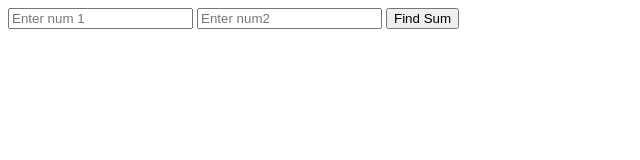
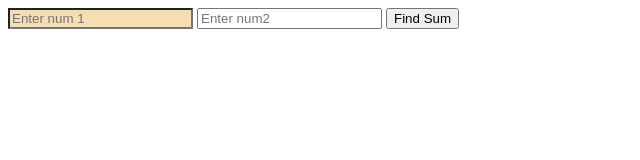
Before and after one commit to dotslashaman/Express_Server, a website: page dom.html in a window 1280 px wide. Shown: the whole page, without its empty margins (0-640 px from the left). Drawn offline with Linux system fonts and the light colour scheme.

Commit message:
added input color

```diff
--- a/dom.html
+++ b/dom.html
@@ -1,6 +1,15 @@
 <html>
     <head>
         <title>Calculator</title>
+        <style>
+            #it1{
+                background-color: wheat;
+            }
+
+            #it2{
+
+            }
+        </style>
     </head>
     <body>
         <input id="it1" placeholder="Enter num 1">
```
